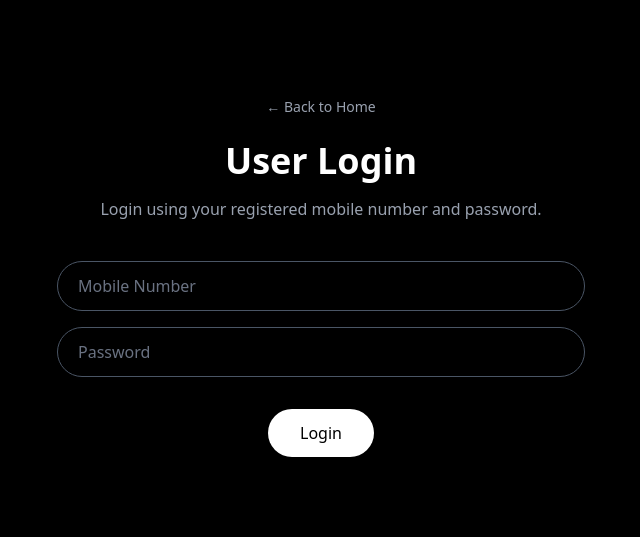
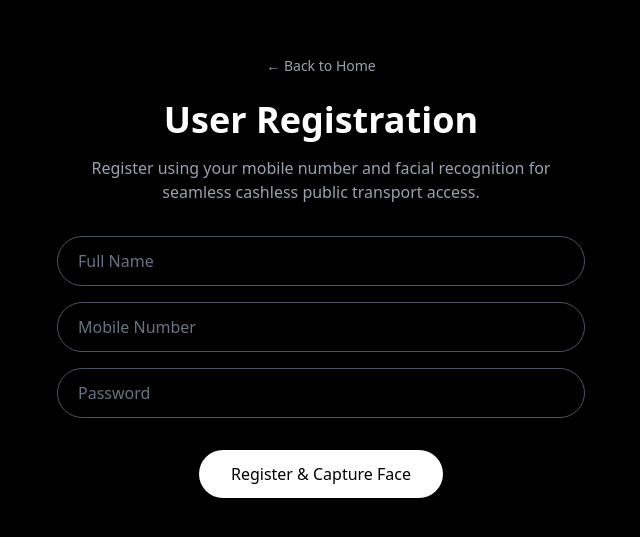
Before and after one commit to Arjun-P-Manoj/smart-transport-system, a React app in the folder frontend/: page /register in a window 1280 px wide. Shown: the part 123-660 px from the top of the page, without its empty margins (319-959 px from the left). Built offline with nearby package versions, Linux system fonts and the light colour scheme; the HTML template or start-up script is replaced by a standard one.

Commit message:
Fix registration flow: atomic user-face registration with transactions

```diff
--- a/frontend/src/pages/Register.jsx
+++ b/frontend/src/pages/Register.jsx
@@ -1,28 +1,30 @@
 import { useState } from "react"
 import { Link, useNavigate } from "react-router-dom"
 
-export default function Login() {
+export default function Register() {
   const navigate = useNavigate()
 
+  const [name, setName] = useState("")
   const [mobile, setMobile] = useState("")
   const [password, setPassword] = useState("")
   const [status, setStatus] = useState("")
   const [loading, setLoading] = useState(false)
 
-  const handleLogin = async () => {
-    if (!mobile || !password) {
-      setStatus("Mobile number and password are required")
+  const handleRegister = async () => {
+    if (!name || !mobile || !password) {
+      setStatus("❌ All fields are required")
       return
     }
 
     setLoading(true)
-    setStatus("Logging in…")
+    setStatus("📷 Look at the camera… Capturing face")
 
     try {
-      const res = await fetch("http://127.0.0.1:5000/login", {
+      const res = await fetch("http://127.0.0.1:5000/register", {
         method: "POST",
         headers: { "Content-Type": "application/json" },
         body: JSON.stringify({
+          name,
           mobile,
           password,
         }),
@@ -31,13 +33,10 @@ export default function Login() {
       const data = await res.json()
 
       if (!res.ok) {
-        setStatus(`❌ ${data.error || "Login failed"}`)
+        setStatus(`❌ ${data.error || "Registration failed"}`)
       } else {
-        // ✅ Save JWT
-        localStorage.setItem("token", data.token)
-
-        setStatus("✅ Login successful")
-        setTimeout(() => navigate("/dashboard"), 800)
+        setStatus("✅ Registration successful. Face stored")
+        setTimeout(() => navigate("/login"), 1800)
       }
     } catch (err) {
       setStatus("❌ Backend not reachable")
@@ -58,17 +57,26 @@ export default function Login() {
           ← Back to Home
         </Link>
 
-        {/* Title */}
+        {/* Heading */}
         <h1 className="text-3xl md:text-4xl font-bold mb-4">
-          User Login
+          User Registration
         </h1>
 
-        <p className="text-gray-400 mb-10">
-          Login using your registered mobile number and password.
+        <p className="text-gray-400 mb-8">
+          Register using your mobile number and facial recognition
+          for seamless cashless public transport access.
         </p>
 
         {/* Inputs */}
         <div className="space-y-4 mb-8">
+          <input
+            type="text"
+            placeholder="Full Name"
+            value={name}
+            onChange={(e) => setName(e.target.value)}
+            className="w-full bg-transparent border border-gray-600 rounded-full px-5 py-3 text-white placeholder-gray-500 focus:outline-none focus:border-gray-400"
+          />
+
           <input
             type="text"
             placeholder="Mobile Number"
@@ -88,16 +96,16 @@ export default function Login() {
 
         {/* Button */}
         <button
-          onClick={handleLogin}
+          onClick={handleRegister}
           disabled={loading}
           className="w-full md:w-auto px-8 py-3 rounded-full bg-white text-black font-medium hover:bg-gray-200 transition disabled:opacity-60"
         >
-          {loading ? "Logging in..." : "Login"}
+          {loading ? "Registering..." : "Register & Capture Face"}
         </button>
 
         {/* Status */}
         {status && (
-          <p className="mt-6 text-sm text-gray-400">
+          <p className="mt-6 text-sm text-gray-400 animate-pulse">
             {status}
           </p>
         )}
```
Also changed, not shown: 1 other file (tests, documents, lock files or other folders).
